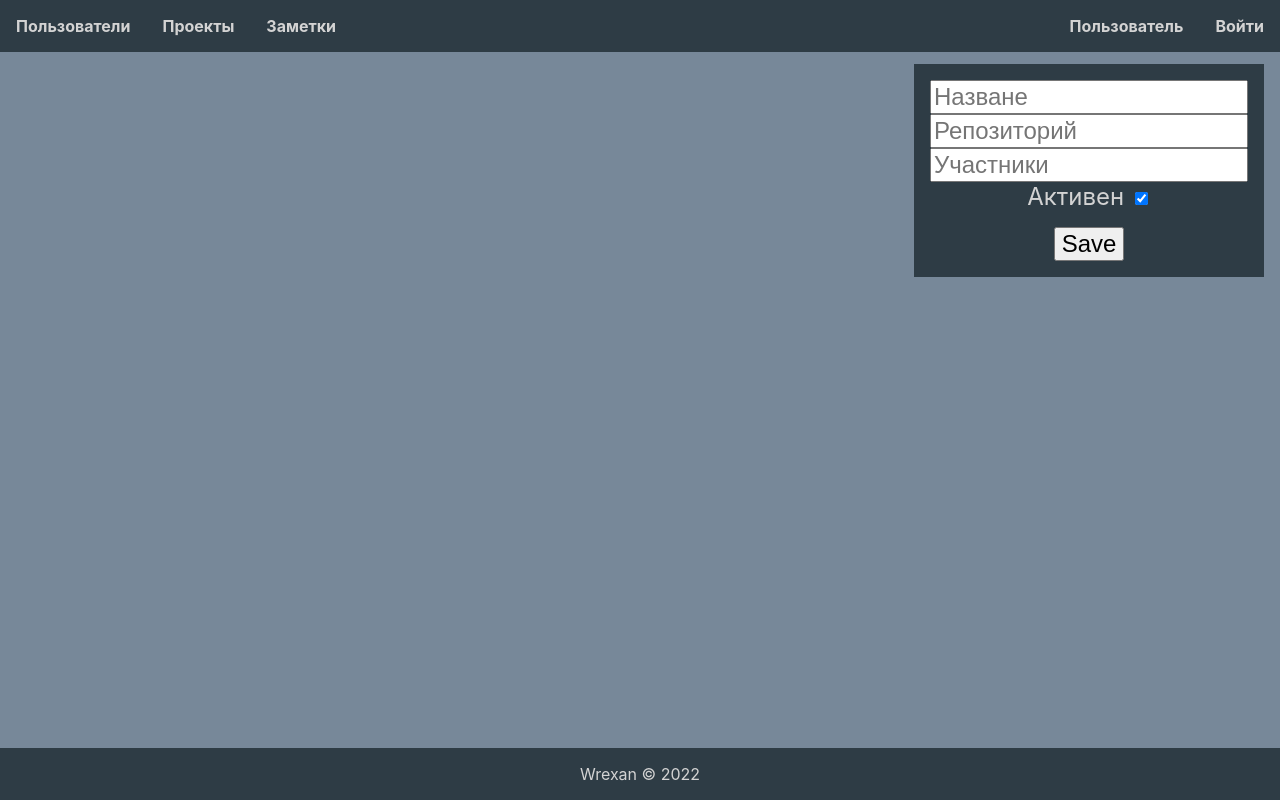
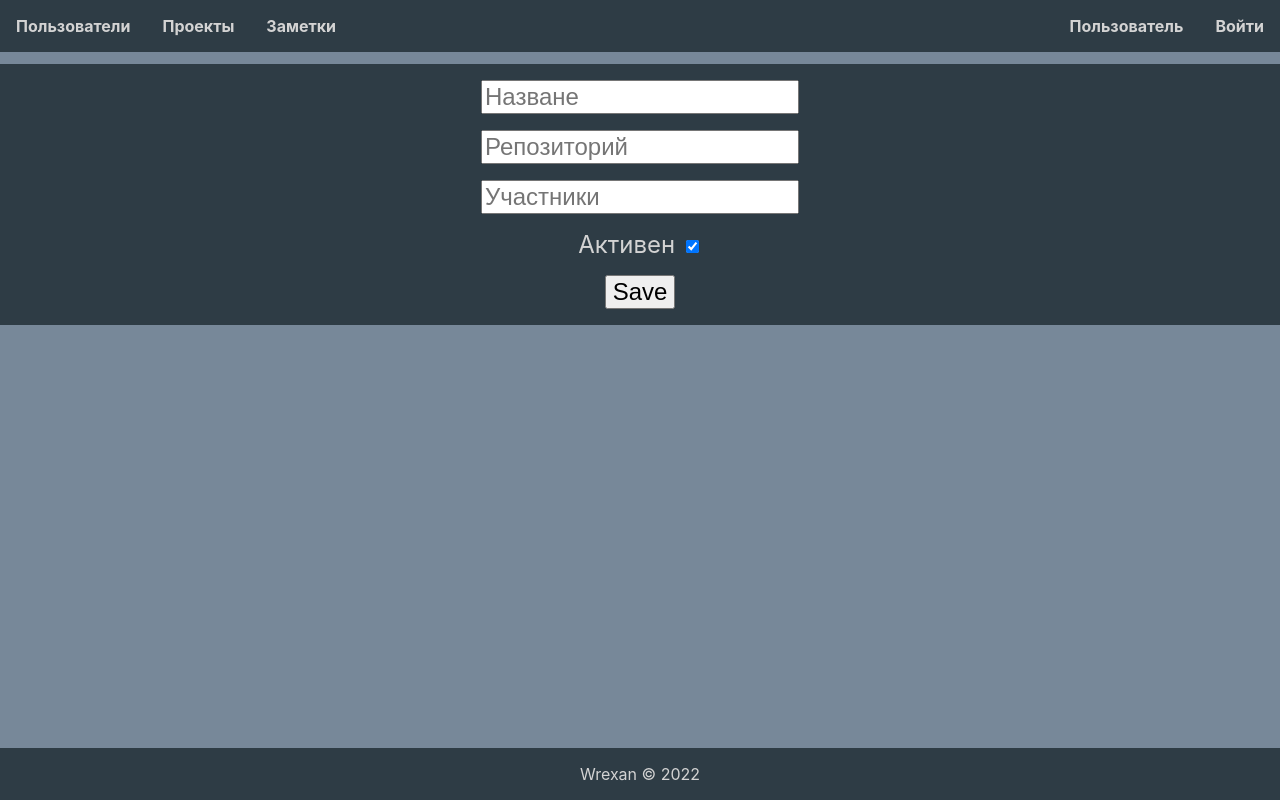
Before and after one commit to Wrexan/gb_server_rest, a React (Create React App) app in the folder frontend/: page /projects/create in a window 1280 px wide. Built offline with nearby package versions, Linux system fonts and the light colour scheme; no server answers.

Commit message:
rework vizual of draft of project creation

```diff
--- a/frontend/src/components/CreateForm.js
+++ b/frontend/src/components/CreateForm.js
@@ -40,19 +40,21 @@ class ProjectForm extends React.Component {
                         <input className="txtb" type="text" name="name" placeholder="Назване" value={this.state.name}
                                onChange={(event) => this.handleChange(event)}/>
                     </div>
+                    <p/>
                     <div className="txtb">
                         {/*<label for="login">name</label>*/}
                         <input className="txtb" type="text" name="repo_link" placeholder="Репозиторий"
                                value={this.state.repo_link}
                                onChange={(event) => this.handleChange(event)}/>
                     </div>
-
+                    <p/>
                     <div>
                         {/*<label className="txtb" for="author">author</label>*/}
                         <input className="txtb" type="number" name="involved_users" placeholder="Участники"
                                value={this.state.involved_users}
                                onChange={(event) => this.handleChange(event)}/>
                     </div>
+                    <p/>
                     <div>
                         {/*<label className="txtb" for="author">author</label>*/}
                         {/*<select className="txtb"  onChange={this.handleChange}>*/}
--- a/frontend/src/index.css
+++ b/frontend/src/index.css
@@ -116,9 +116,11 @@ td {
 
 .msg {
     padding: 1rem;
-    right: 1rem;
+    left: 50%;
+    right: 50%;
+    width: content-box;
     text-align: center;
-    position: absolute;
+    position: static;
     background-color: rgb(46, 60, 69);
     color: lightgray;
 }
```
